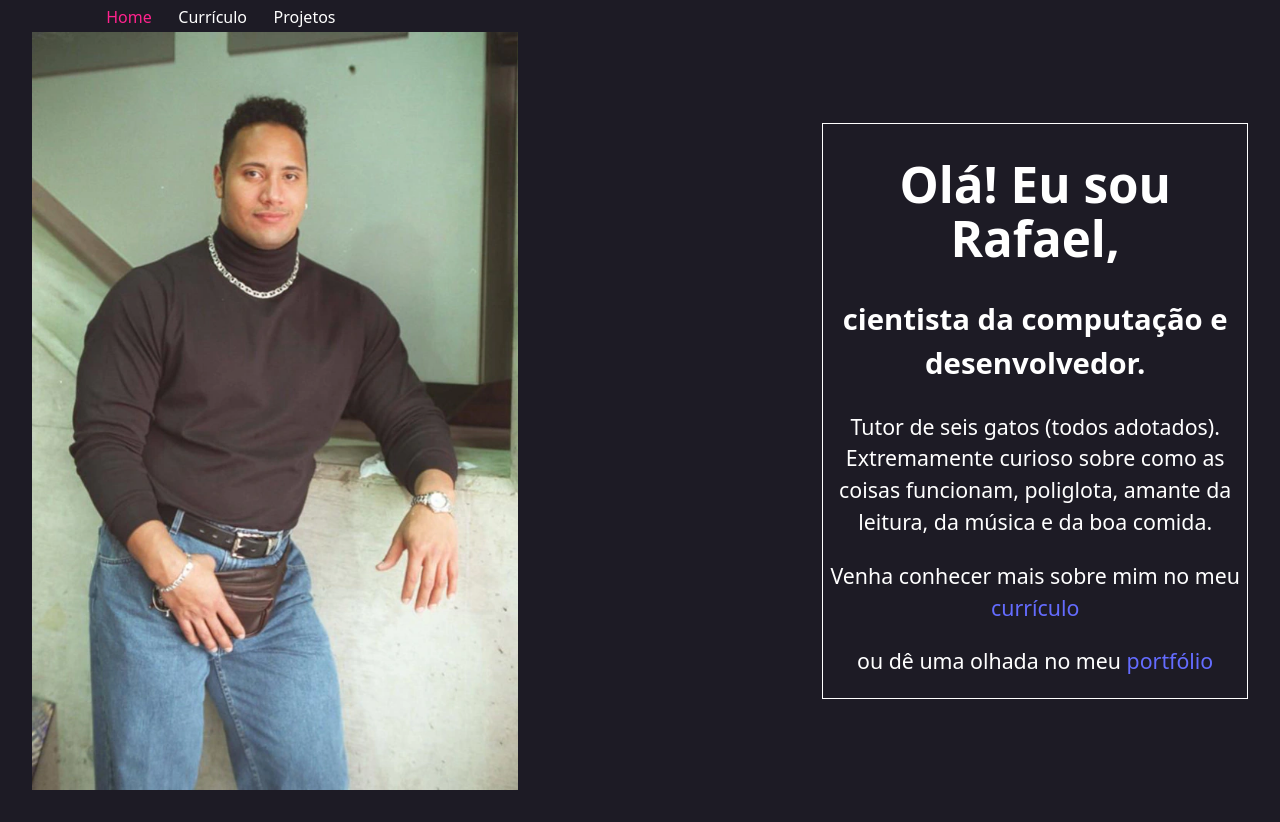
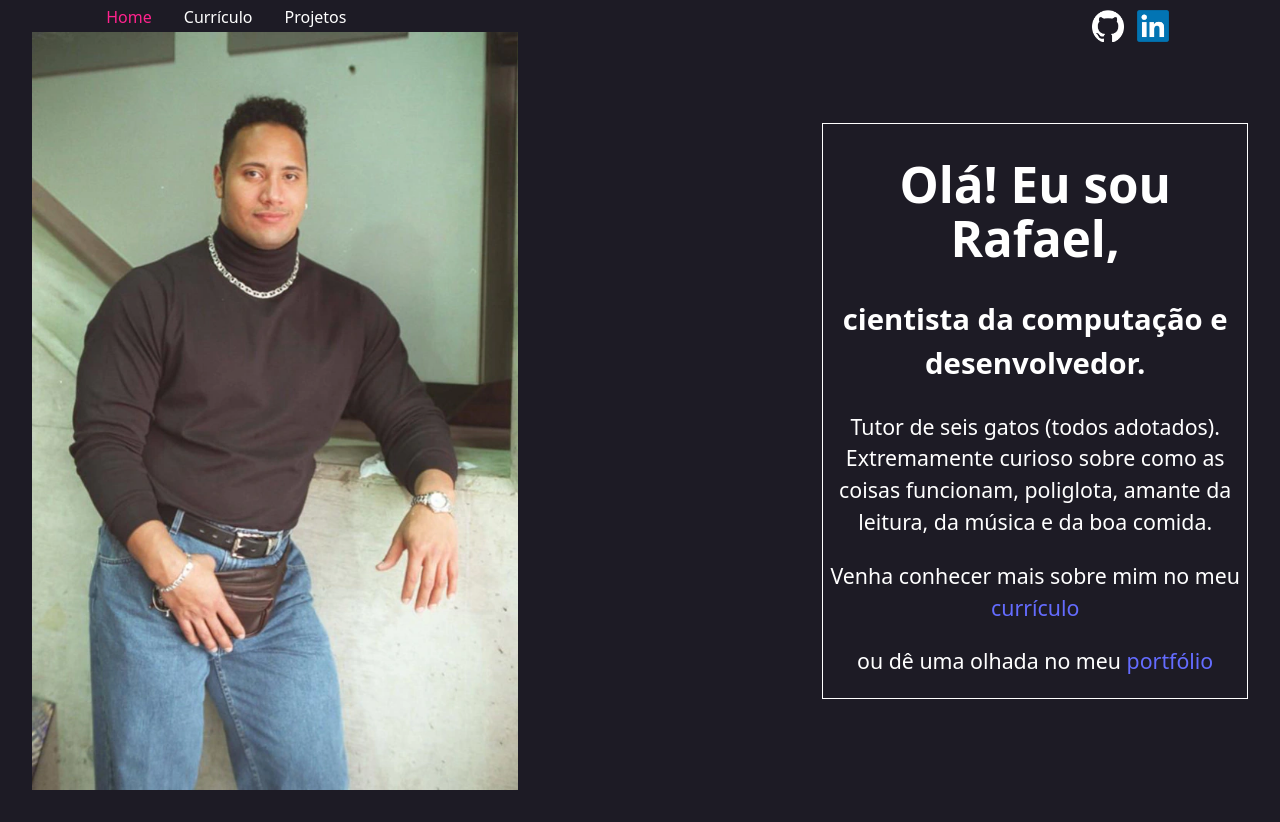
Before and after one commit to mrafaelr/mrafaelr.github.io, a React (Vite) app: page / in a window 1280 px wide. Built offline with nearby package versions, Linux system fonts and the light colour scheme.

Commit message:
add social media links to nav bar

```diff
--- a/src/Nav.css
+++ b/src/Nav.css
@@ -1,11 +1,18 @@
-nav {
+header {
   position: fixed;
   top: 0px;
   left: 8.3%;
   width: 83%;
+  justify-content: space-between;
 }
 
-#nav {
+nav {
+  display: flex;
+  flex-direction: row;
+  justify-content: space-between;
+}
+
+nav>ul {
   display: flex;
   flex-direction: row;
   list-style-type: none;
@@ -19,7 +26,7 @@ nav>ul>li {
   margin-left: 0px;
   margin-top: 5px;
   padding-left: 0px;
-  margin-right: 2.5%;
+  margin-right: 2.5vw;
   text-align: left;
  }
 
@@ -33,4 +40,23 @@ nav>ul>li>a:hover {
 
 nav>ul>li>#active {
   color: #FF238E;
- }
+}
+
+.social-media-icon {
+  width: 32px;
+  height: 32px;
+  margin-left: 1vw;
+}
+
+#social-medial-links {
+  display: flex;
+  flex-direction: row;
+  align-items: center;
+  margin-top: 10px;
+}
+
+#social-medial-links>a {
+  display: flex;
+  flex-direction: row;
+  align-items: center;
+}
--- a/src/Nav.jsx
+++ b/src/Nav.jsx
@@ -2,13 +2,18 @@ import './Nav.css'
 
 export default function Nav() {
     return(
+      <header>
         <nav>
           <ul id="nav">
             <li><a href="" id="active">Home</a></li>
             <li><a href="">Currículo</a></li>
             <li><a href="">Projetos</a></li>
           </ul>
-
+          <div id="social-medial-links">
+            <a href="https://github.com/mrafaelr"><img src="./public/github-mark-white.png" alt="The Github icon" className="social-media-icon" /></a>
+            <a href="https://www.linkedin.com/in/rafael-monteiro-rodrigues-125439235/"><img src="./public/linkedin.png" alt="The Linkedin icon" className="social-media-icon" /></a>
+          </div>
         </nav>
+    </header>
     );
   }
```
Also changed, not shown: public/github-mark-white.png (added), public/linkedin.png (added). Lines whose indentation alone changed are shown as unchanged.
